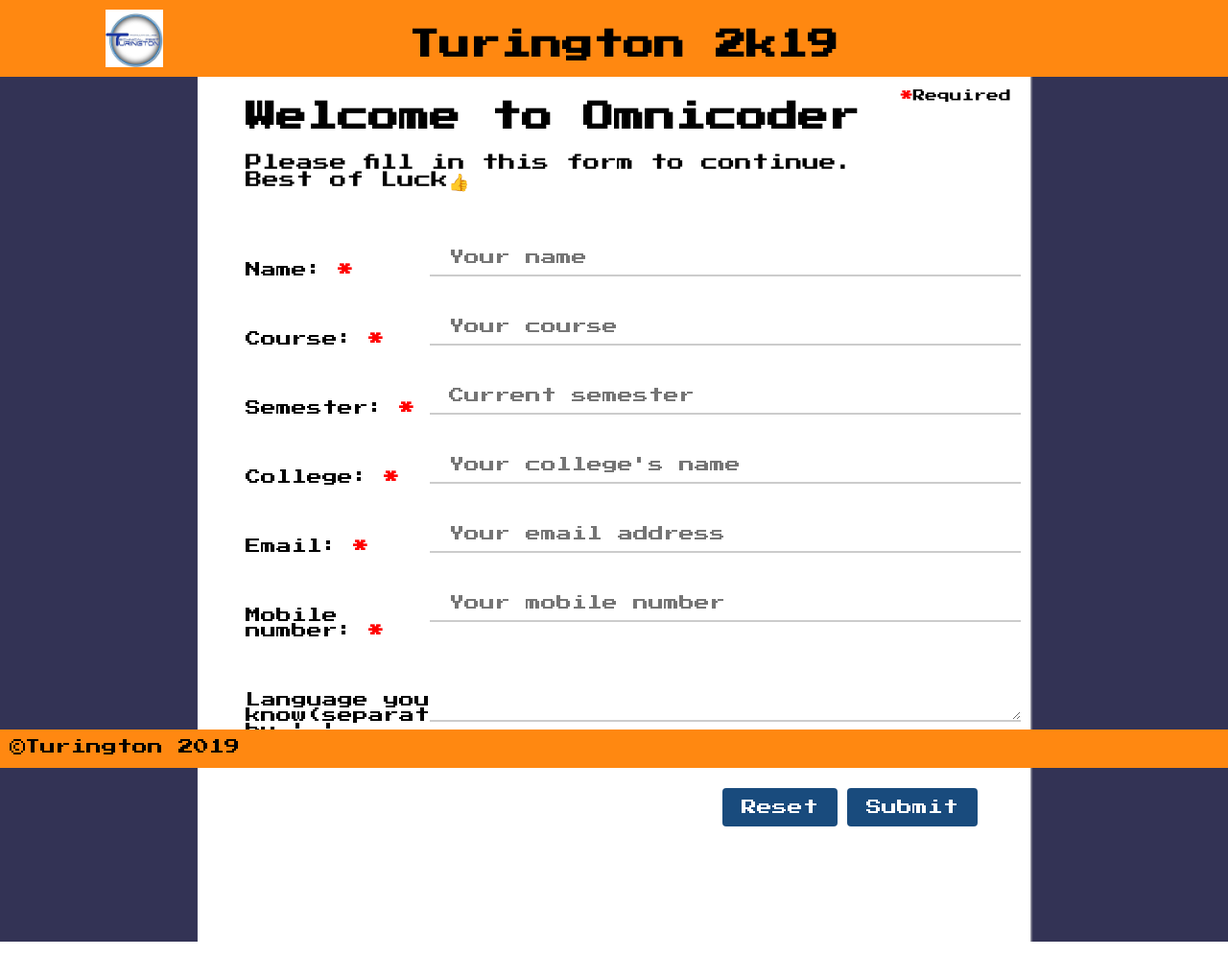
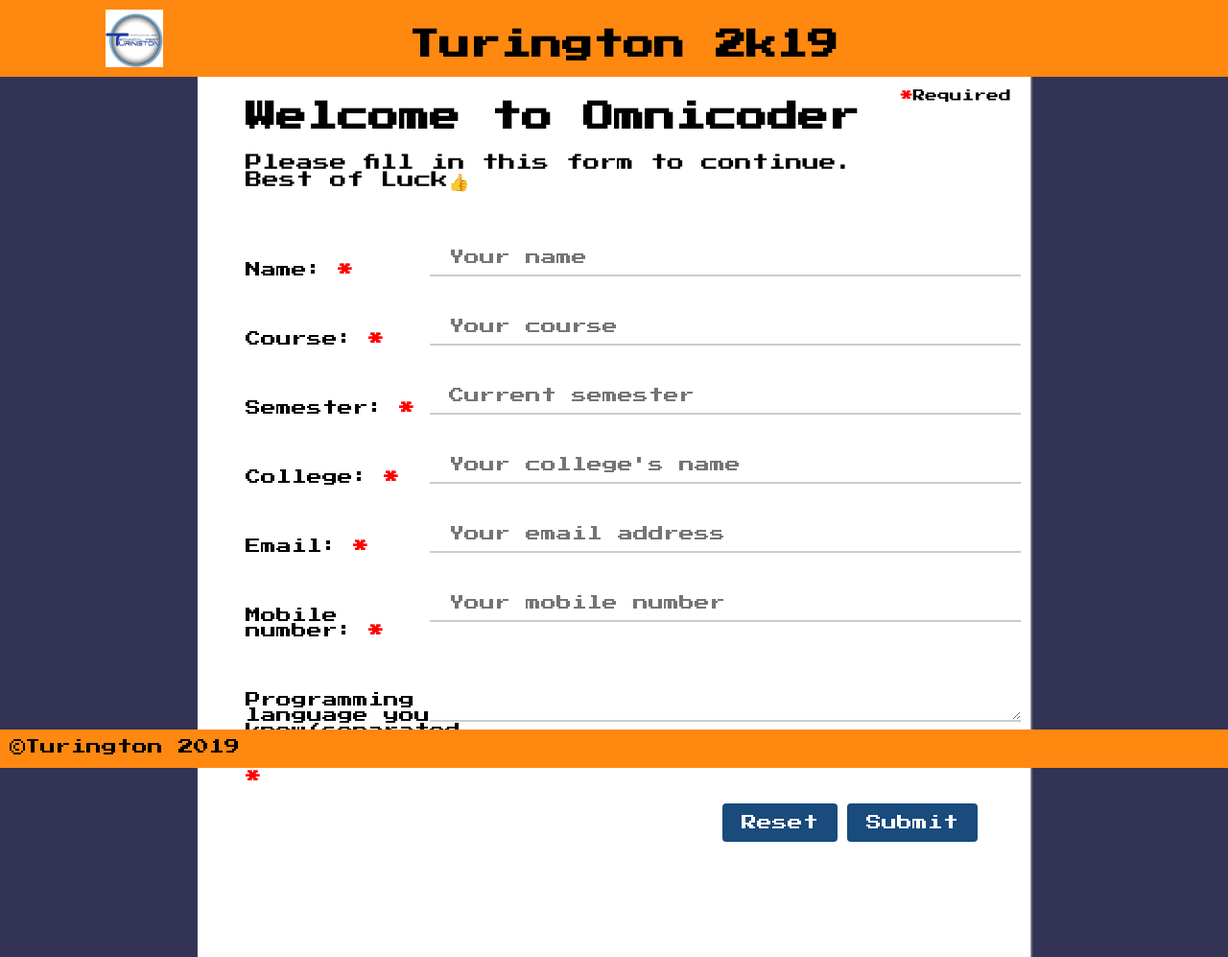
Before and after one commit to adi0509/omnicoder, a PHP site: page /omnicoder/index.php in a window 1280 px wide. Shown: the whole page at 96% size. Run offline with PHP 8.4, Linux system fonts and the light colour scheme; data that the repository does not hold is empty.

Commit message:
Update index.php

```diff
--- a/omnicoder/index.php
+++ b/omnicoder/index.php
@@ -130,7 +130,7 @@
 		</div>
 		<div class="row">
 			<div class="col-25">
-				<label for="nameTag"><span id="ques">Language you know(separated by ',' comma): </span><br> <span style="color:red;font-weight:bold">*</span></label>
+				<label for="nameTag"><span id="ques">Programming language you know(separated by ',' comma): </span><br> <span style="color:red;font-weight:bold">*</span></label>
 			</div>
 			<div class="col-75">
 				<textarea name="language" required></textarea>
```
